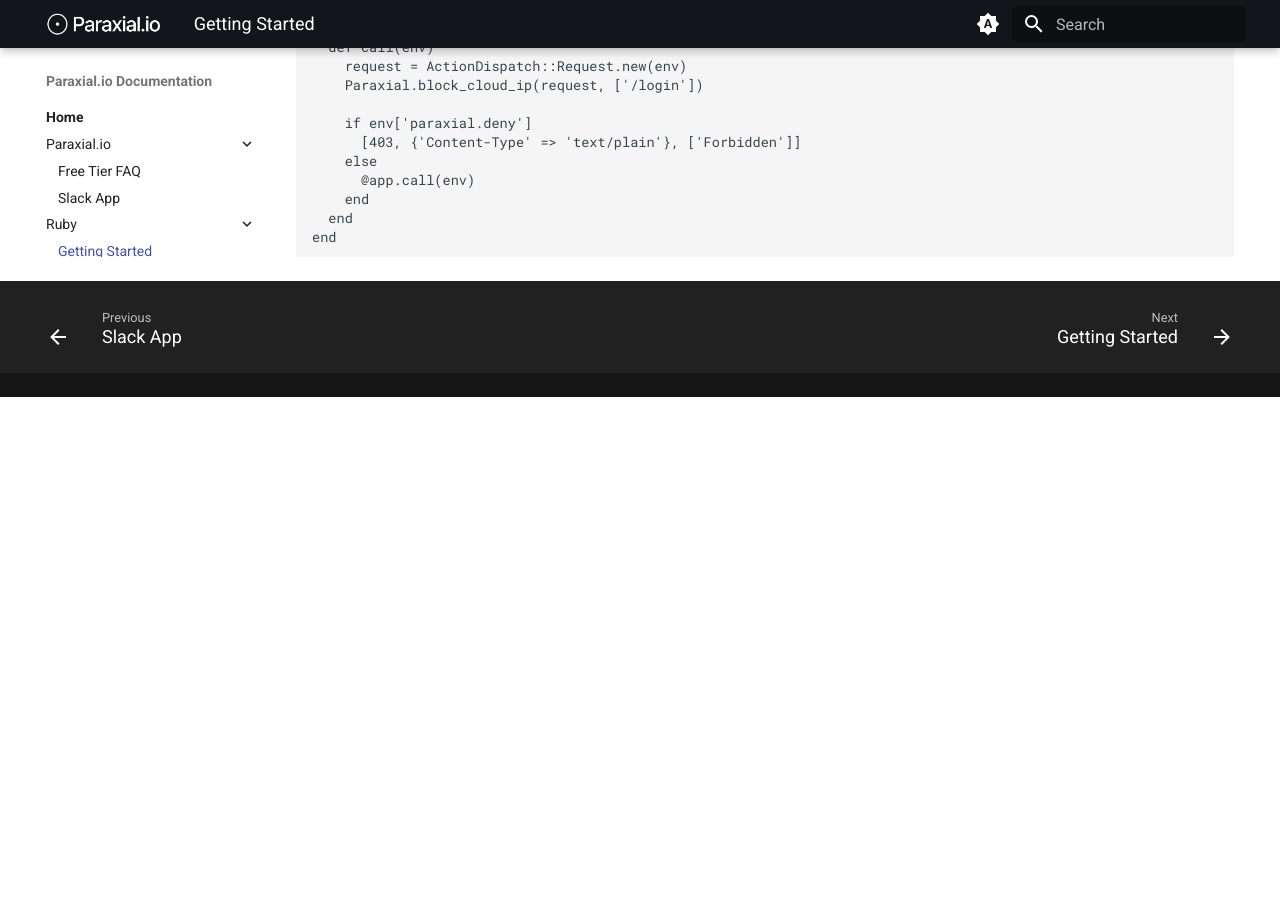
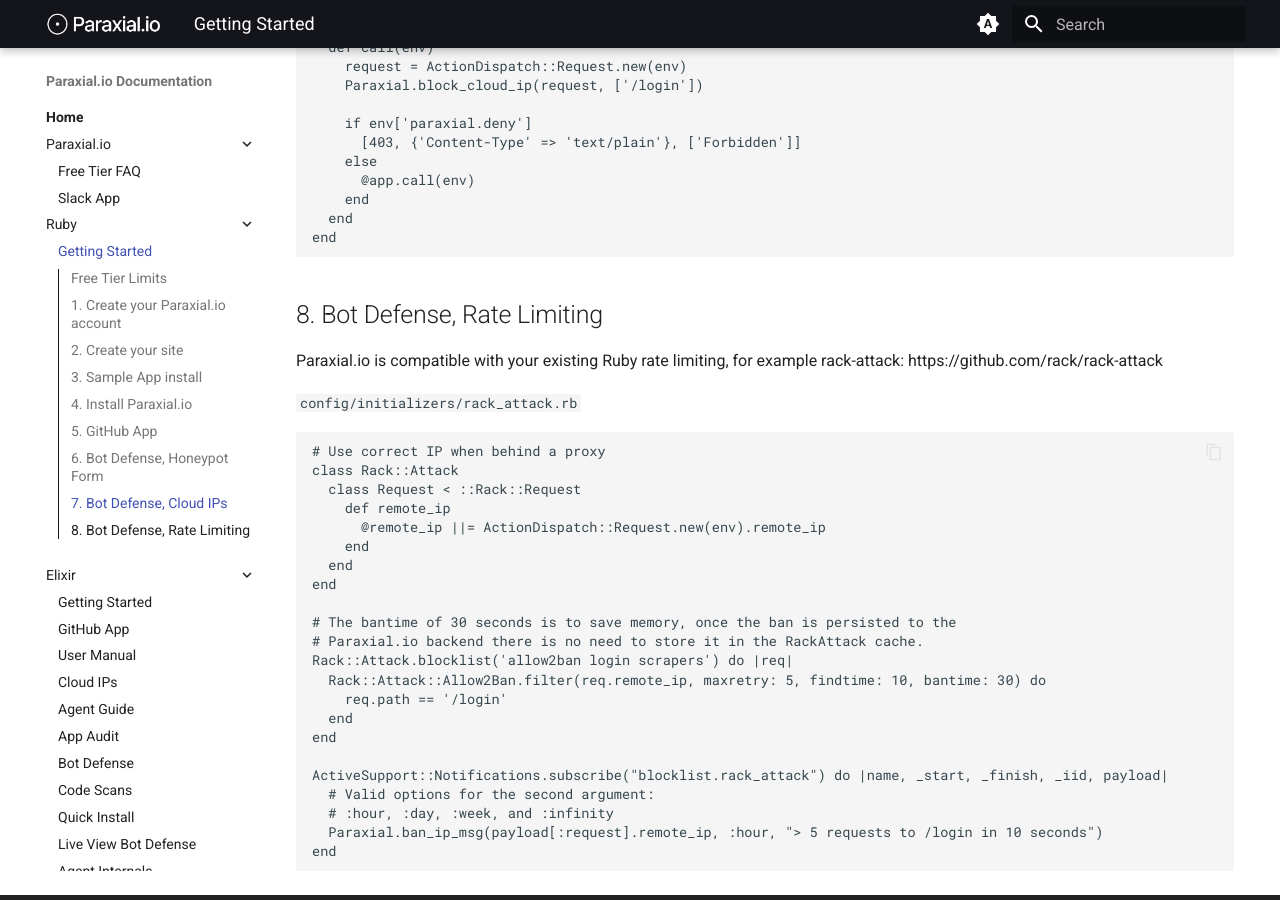
Before and after one commit to paraxialio/documentation, an MkDocs documentation site: the page built from docs/ruby/start.md, in a window 1280 px wide and 900 px high, scrolled down 14973 px. Built offline with MkDocs 1.6.1 and Material for MkDocs 9.7.7, drawn with Linux system fonts in a browser that asks for light colours; before the commit the page ends 15370 px from its top, so only the background shows below that.

Commit message:
add rate limiting ban

````diff
--- a/docs/ruby/start.md
+++ b/docs/ruby/start.md
@@ -457,3 +457,34 @@
   end
 end
 ```
+
+## 8. Bot Defense, Rate Limiting
+
+Paraxial.io is compatible with your existing Ruby rate limiting, for example rack-attack: https://github.com/rack/rack-attack
+
+`config/initializers/rack_attack.rb`
+
+```
+# Use correct IP when behind a proxy
+class Rack::Attack
+  class Request < ::Rack::Request
+    def remote_ip
+      @remote_ip ||= ActionDispatch::Request.new(env).remote_ip
+    end
+  end
+end
+
+# The bantime of 30 seconds is to save memory, once the ban is persisted to the
+# Paraxial.io backend there is no need to store it in the RackAttack cache.
+Rack::Attack.blocklist('allow2ban login scrapers') do |req|
+  Rack::Attack::Allow2Ban.filter(req.remote_ip, maxretry: 5, findtime: 10, bantime: 30) do
+    req.path == '/login'
+  end
+end
+
+ActiveSupport::Notifications.subscribe("blocklist.rack_attack") do |name, _start, _finish, _iid, payload|
+  # Valid options for the second argument:
+  # :hour, :day, :week, and :infinity
+  Paraxial.ban_ip_msg(payload[:request].remote_ip, :hour, "> 5 requests to /login in 10 seconds")
+end
+```
````
